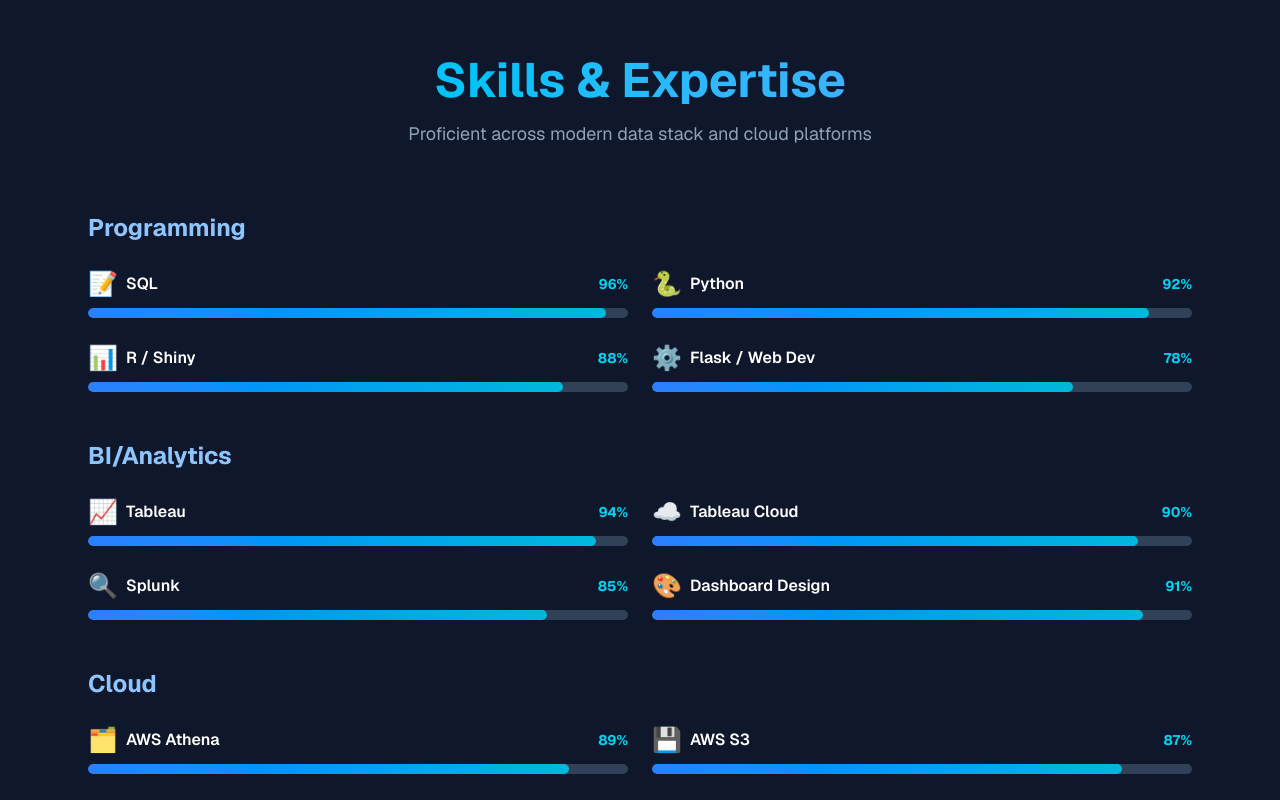
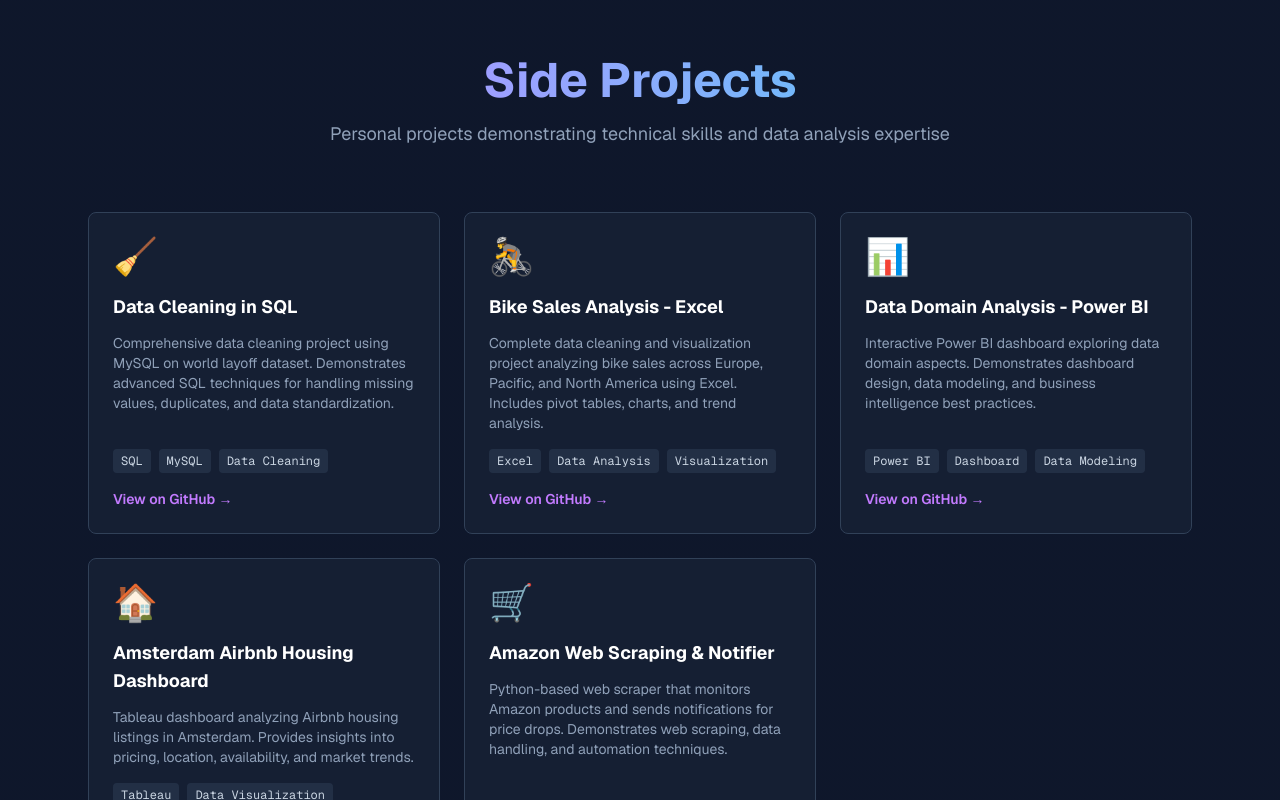
Before and after one commit to tanvirtanmoy/tanmoy-portfolio, a Next.js app: page / in a window 1280 px wide. Shown: the part 2040-2840 px from the top of the page. Built offline with nearby package versions, Linux system fonts and the light colour scheme.

Commit message:
Add Side Projects section showcasing personal portfolio work

```diff
--- /dev/null
+++ b/app/components/SideProjects.tsx
@@ -0,0 +1,103 @@
+interface SideProject {
+  id: number;
+  title: string;
+  description: string;
+  tags: string[];
+  icon: string;
+  link: string;
+}
+
+const sideProjects: SideProject[] = [
+  {
+    id: 1,
+    title: "Data Cleaning in SQL",
+    description: "Comprehensive data cleaning project using MySQL on world layoff dataset. Demonstrates advanced SQL techniques for handling missing values, duplicates, and data standardization.",
+    tags: ["SQL", "MySQL", "Data Cleaning"],
+    icon: "🧹",
+    link: "https://github.com/tanvirtanmoy/World-Layoff-Data-Cleaning",
+  },
+  {
+    id: 2,
+    title: "Bike Sales Analysis - Excel",
+    description: "Complete data cleaning and visualization project analyzing bike sales across Europe, Pacific, and North America using Excel. Includes pivot tables, charts, and trend analysis.",
+    tags: ["Excel", "Data Analysis", "Visualization"],
+    icon: "🚴",
+    link: "https://github.com/tanvirtanmoy/Bike-Sales-Analysis-in-Excel",
+  },
+  {
+    id: 3,
+    title: "Data Domain Analysis - Power BI",
+    description: "Interactive Power BI dashboard exploring data domain aspects. Demonstrates dashboard design, data modeling, and business intelligence best practices.",
+    tags: ["Power BI", "Dashboard", "Data Modeling"],
+    icon: "📊",
+    link: "https://github.com/tanvirtanmoy/data_domain_with_power_BI",
+  },
+  {
+    id: 4,
+    title: "Amsterdam Airbnb Housing Dashboard",
+    description: "Tableau dashboard analyzing Airbnb housing listings in Amsterdam. Provides insights into pricing, location, availability, and market trends.",
+    tags: ["Tableau", "Data Visualization", "Analytics"],
+    icon: "🏠",
+    link: "https://github.com/tanvirtanmoy/Amsterdam-Airbnb-Housing-Dashboard-with-Tableau",
+  },
+  {
+    id: 5,
+    title: "Amazon Web Scraping & Notifier",
+    description: "Python-based web scraper that monitors Amazon products and sends notifications for price drops. Demonstrates web scraping, data handling, and automation techniques.",
+    tags: ["Python", "Web Scraping", "Automation"],
+    icon: "🛒",
+    link: "https://github.com/tanvirtanmoy/Amazon-Web-Scraper-Notifier-Project/",
+  },
+];
+
+export default function SideProjects() {
+  return (
+    <section className="py-20 px-6 max-w-6xl mx-auto">
+      <div className="text-center mb-16">
+        <h2 className="text-4xl md:text-5xl font-bold mb-4 bg-clip-text text-transparent bg-gradient-to-r from-purple-400 to-cyan-400">
+          Side Projects
+        </h2>
+        <p className="text-slate-400 text-lg">Personal projects demonstrating technical skills and data analysis expertise</p>
+      </div>
+
+      <div className="grid grid-cols-1 md:grid-cols-2 lg:grid-cols-3 gap-6">
+        {sideProjects.map((project) => (
+          <a
+            key={project.id}
+            href={project.link}
+            target="_blank"
+            rel="noopener noreferrer"
+            className="bg-slate-800/50 backdrop-blur-sm border border-slate-700 rounded-lg p-6 hover:border-purple-500 transition-all duration-300 hover:shadow-lg hover:shadow-purple-500/20 group cursor-pointer flex flex-col h-full"
+          >
+            {/* Icon */}
+            <div className="text-4xl mb-4 transform group-hover:scale-110 transition-transform duration-300">
+              {project.icon}
+            </div>
+
+            {/* Title */}
+            <h3 className="text-lg font-bold text-white group-hover:text-purple-400 transition-colors mb-3">
+              {project.title}
+            </h3>
+
+            {/* Description */}
+            <p className="text-slate-400 text-sm mb-4 flex-grow">{project.description}</p>
+
+            {/* Tags */}
+            <div className="flex flex-wrap gap-2 mt-auto">
+              {project.tags.map((tag) => (
+                <span key={tag} className="px-2 py-1 bg-slate-700/50 text-slate-300 text-xs rounded font-mono">
+                  {tag}
+                </span>
+              ))}
+            </div>
+
+            {/* View Link */}
+            <div className="mt-4 text-purple-400 text-sm font-semibold group-hover:text-cyan-400 transition-colors">
+              View on GitHub →
+            </div>
+          </a>
+        ))}
+      </div>
+    </section>
+  );
+}
--- a/app/page.tsx
+++ b/app/page.tsx
@@ -1,5 +1,6 @@
 import Hero from "./components/Hero";
 import ProjectsGallery from "./components/ProjectsGallery";
+import SideProjects from "./components/SideProjects";
 import SkillsVisualization from "./components/SkillsVisualization";
 import Timeline from "./components/Timeline";
 import Blog from "./components/Blog";
@@ -20,6 +21,13 @@
       {/* Divider */}
       <div className="max-w-6xl mx-auto px-6">
         <div className="h-px bg-gradient-to-r from-transparent via-cyan-500 to-transparent" />
+      </div>
+
+      <SideProjects />
+
+      {/* Divider */}
+      <div className="max-w-6xl mx-auto px-6">
+        <div className="h-px bg-gradient-to-r from-transparent via-purple-500 to-transparent" />
       </div>
 
       <SkillsVisualization />
```
